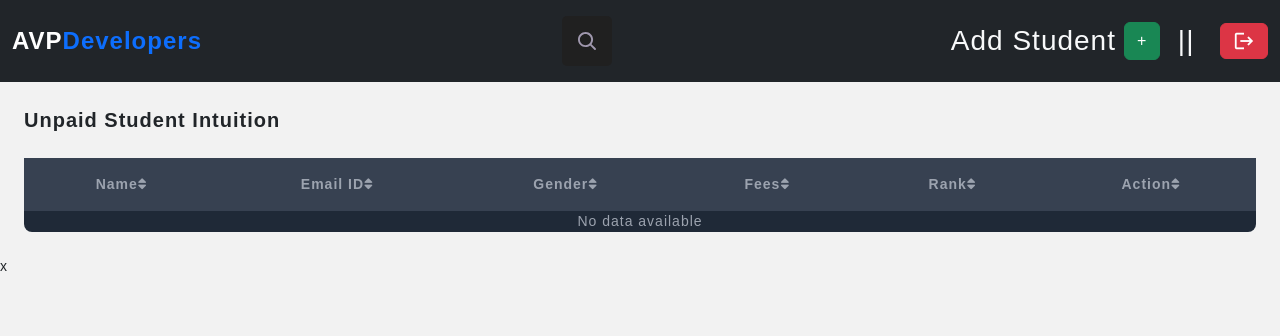
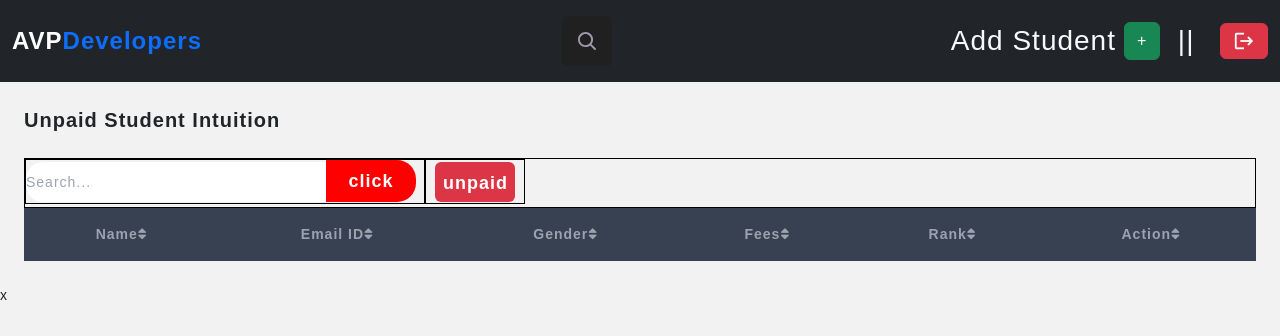
Before and after one commit to smanaman/Lms-project, a React (Vite) app: page /admin in a window 1280 px wide. Shown: the top 336 px of the page. Built offline with nearby package versions, Linux system fonts and the light colour scheme; sample sign-in values are in the browser's storage.

Commit message:
filtring

```diff
--- a/src/Pages/Admin.css
+++ b/src/Pages/Admin.css
@@ -7,3 +7,47 @@ body{
     border-radius: 50%;
     margin-right: 15px;
 }
+.filtring{
+    width: 100%;
+    height: 50px;
+    border: 1px solid black;
+    display: flex;
+}
+.filtring button{
+    color: white;
+    width: 80px;
+    height: 40px;
+    font-size: 18px;
+    font-weight: 600;
+}
+.filtring-left{
+    width: 400px;
+    height: 45px;
+    border: 1px solid black;
+}
+.filtring-right{
+    width: 100px;
+    height: 45px;
+    border: 1px solid black;
+    display: flex;
+    justify-content: center;
+    align-items: center;
+}
+.filtring-left input{
+    width: 300px;
+    height: 40px;
+    border-top-left-radius: 17px;
+    border-bottom-left-radius: 17px;
+}
+.filtring-left input:focus{
+   outline: none;
+}
+.filtring-left button{
+    width: 90px;
+    height: 42px;
+    /* border: 1px solid black; */
+    background: red;
+    border-top-right-radius: 19px;
+    border-bottom-right-radius: 19px;
+
+}
--- a/src/Pages/Admin.jsx
+++ b/src/Pages/Admin.jsx
@@ -1,4 +1,4 @@
-import React, { useEffect } from "react";
+import React, { useEffect, useState } from "react";
 import { useDispatch, useSelector } from "react-redux";
 import { useNavigate } from "react-router-dom";
 import { loout, DeleteData } from "../feactures/Studentslice";
@@ -10,7 +10,9 @@ import "bootstrap/dist/js/bootstrap.min.js";
 function Admin() {
   const dispatch = useDispatch();
   const navigate = useNavigate();
+  const [searchQuery, setSearchQuery] = useState('');
 
+  const [FilteringData, serFilteringData] = useState([])
   useEffect(() => {
     let Getadmindata = JSON.parse(localStorage.getItem("login"));
     if (!Getadmindata) {
@@ -36,6 +38,22 @@ function Admin() {
   const handleDelete = (id) => {
     dispatch(DeleteData(id));
   };
+  const handleunpaid = (del) => {
+    const filterdatat = students.filter((val) => val.fee == del)
+    console.log(filterdatat);
+    serFilteringData(filterdatat)
+
+  }
+
+const SarchingData=()=>{
+  const FilterSarching = students.filter(item =>
+    item.name.toLowerCase().includes(searchQuery.toLowerCase()) ||
+    item.email.toLowerCase().includes(searchQuery.toLowerCase())
+);
+
+serFilteringData(FilterSarching)
+}
+
 
   return (
     <div>
@@ -89,21 +107,6 @@ function Admin() {
       {/* Header end */}
 
       {/* Student List */}
-      {/* {localstoragedata.map((val) => (
-        <div key={val.id}>
-          <h6>
-            {val.id} - {val.name} -{" "}
-            <img src={val.img} alt="student" width={50} height={100} /> - {val.email} -{" "}
-            {val.gender} - {val.fee} - {val.course} -{" "}
-            <button onClick={() => handleEdit(val)}>Edit</button>{" "}
-            <button onClick={() => handleDelete(val.id)}>Delete</button>
-          </h6>
-        </div>
-      ))} */}
-
-
-
-
 
 
       <div class="container mx-auto p-4 ">
@@ -111,7 +114,23 @@ function Admin() {
           Unpaid Student Intuition
         </h1>
         <div class="overflow-x-auto">
+          <div className="filtring">
+            <div className="filtring-left">
+            <input
+                type="text"
+                placeholder="Search..."
+                value={searchQuery}
+                onChange={(e) => setSearchQuery(e.target.value)}
+            />
+<button onClick={()=>SarchingData()}>click</button>
+            </div>
+            <div className="filtring-right">
+            <button className="bg-danger p-2  rounded " onClick={() => handleunpaid('unpaid')}>unpaid</button>
+
+            </div>
+          </div>
           <table class="min-w-full bg-gray-800 rounded-lg">
+
             <thead>
               <tr class="w-full bg-gray-700 text-left text-gray-400">
                 <th class="py-3 px-4 text-center">
@@ -148,8 +167,7 @@ function Admin() {
             </thead>
             <tbody class="text-gray-300">
 
-              {students && students.length > 0 ? (
-                students.map((val) => (
+              {(FilteringData.length > 0 ? FilteringData : students).map((val) => (
                 <tr key={val.id} className="border-b border-gray-700">
                   <td className="pt-2 m-2 px-4 flex items-center">
                     <img alt="Profile picture" className="img-round-sudent" src={val.img} />
@@ -165,11 +183,7 @@ function Admin() {
                   </td>
                 </tr>
               ))
-              ) : (
-                <tr>
-                  <td colSpan="6" className="text-center text-gray-400">No data available</td>
-                </tr>
-              )}
+              }
 
 
 
--- a/src/Pages/Login.jsx
+++ b/src/Pages/Login.jsx
@@ -1,4 +1,4 @@
-import React, { useEffect } from "react";
+// import React, { useEffect } from "react";
 import { useNavigate } from "react-router-dom";
 import { useState } from "react";
 import "./login.css";
```
Lines whose indentation alone changed are shown as unchanged.
